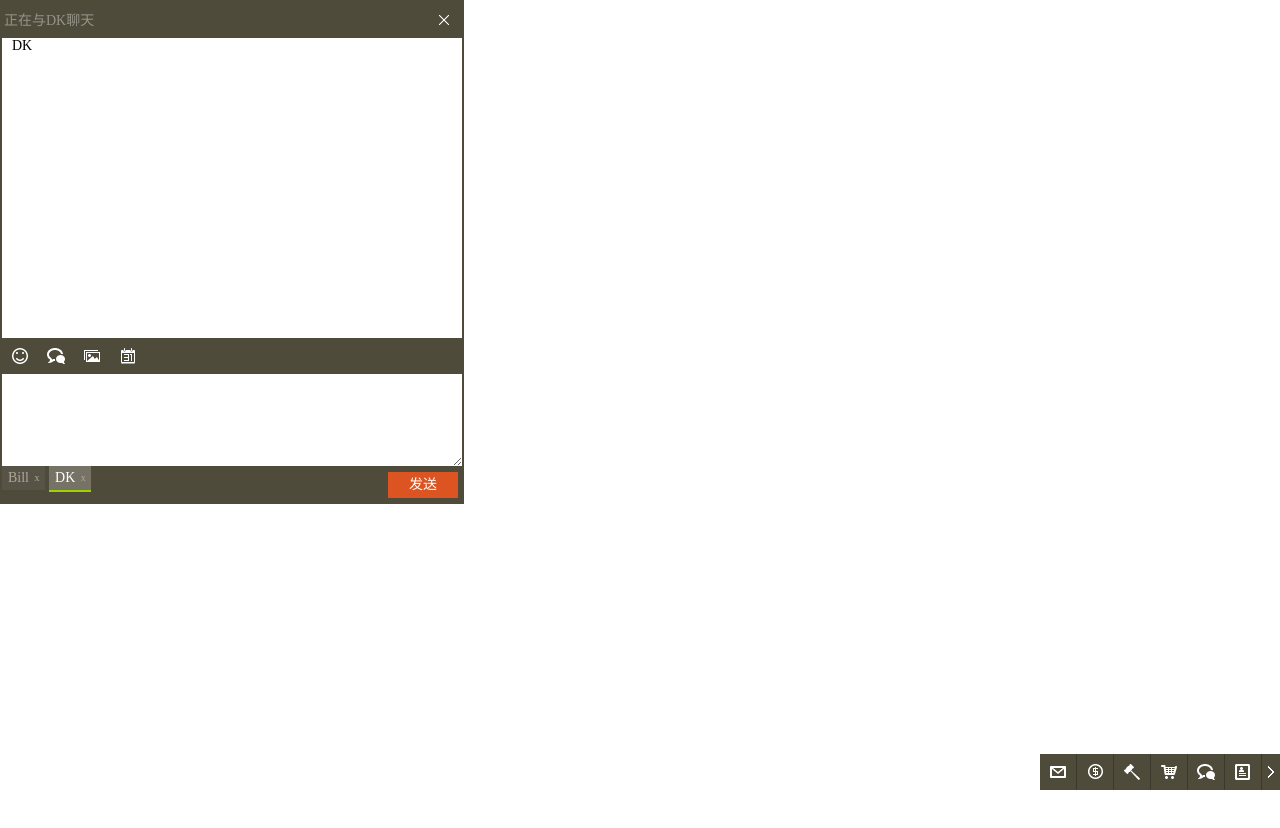
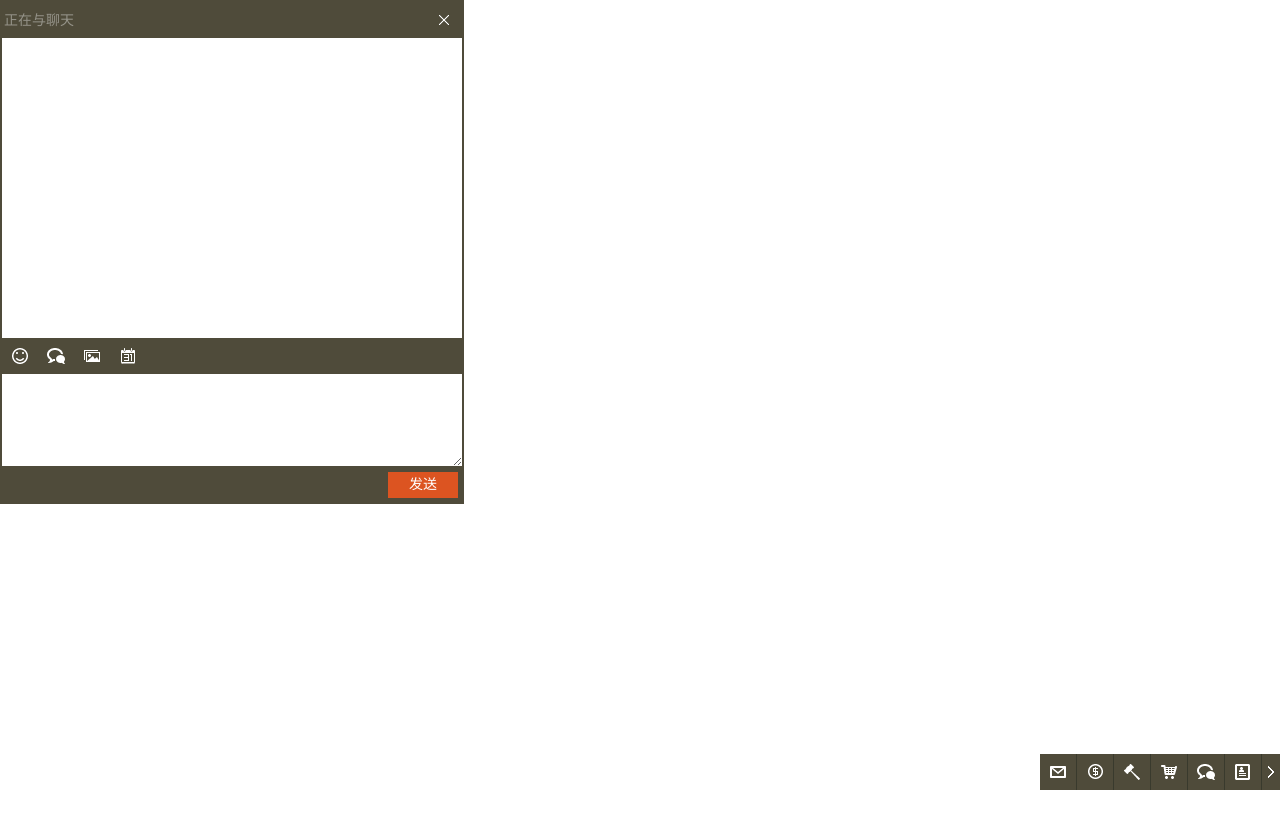
Before and after one commit to dukai/MessageOnPage, a plain HTML site: page index.js.html in a window 1280 px wide. Shown: the top 828 px of the page. Drawn offline with Linux system fonts and the light colour scheme.

Commit message:
delete test data

```diff
--- a/index.js.html
+++ b/index.js.html
@@ -88,8 +88,6 @@ var MOP = require('./MessageBar');
 var msgUI = new MOP.MsgUI({
 	model: new MOP.MsgModel()
 });
-msgUI.chatbox.addChatPerson({senderName: 'Bill'});
-msgUI.chatbox.addChatPerson({senderName: 'DK'});
 });
 </script>
 </body>
```
